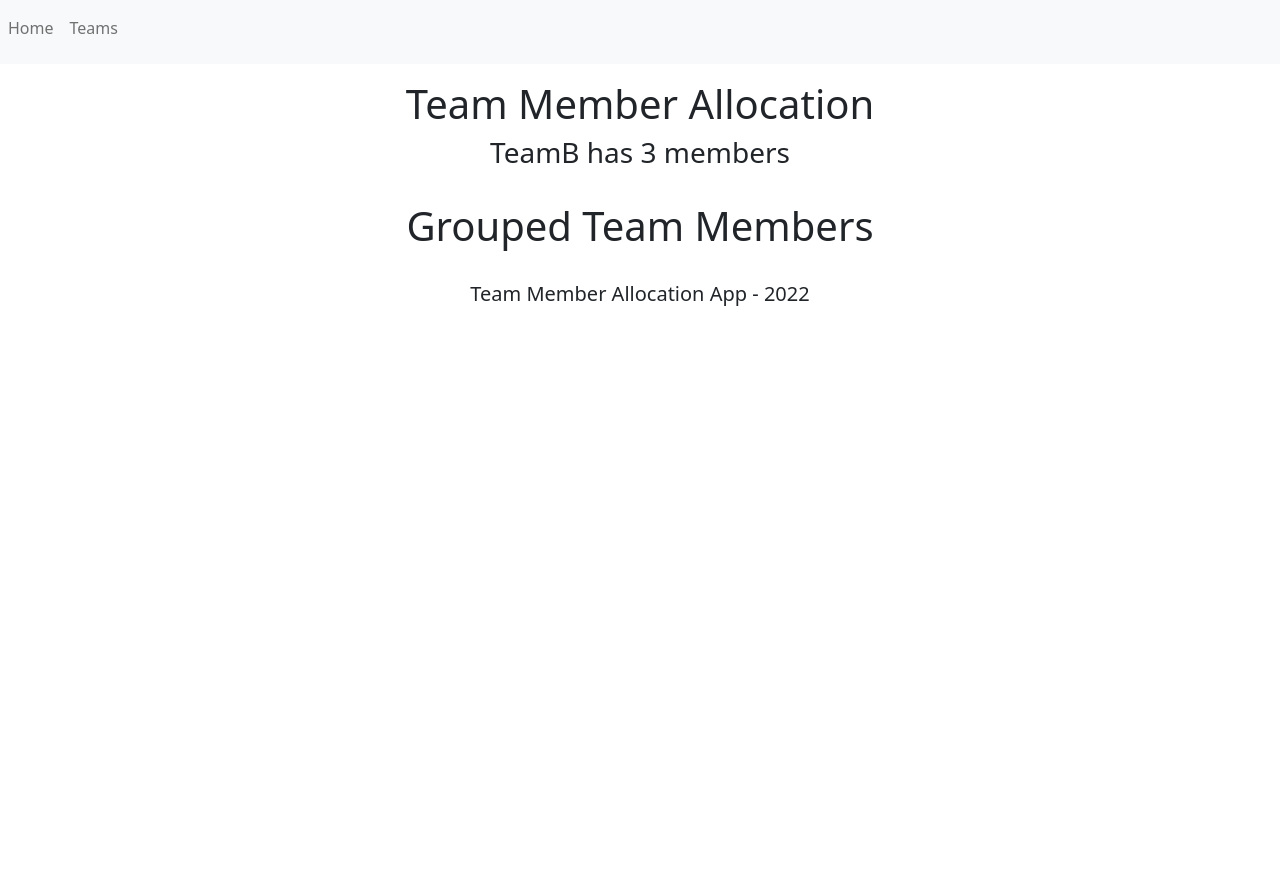
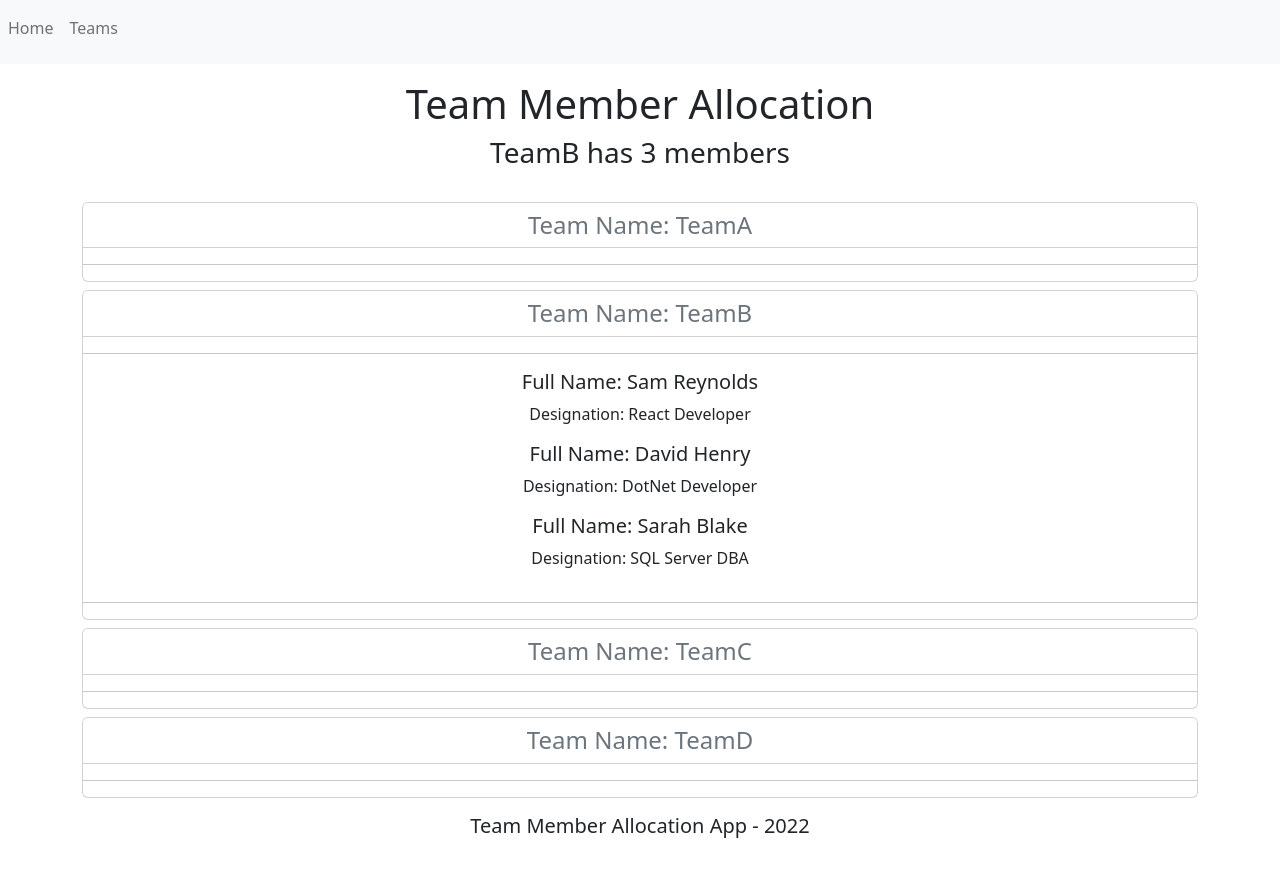
Before and after one commit to janiceh94/TeamMemberAllocation, a React (Create React App) app: page /GroupedTeamMembers in a window 1280 px wide. Before the commit the page ends 800 px from the top, so only its background shows below. Built offline with nearby package versions, Linux system fonts and the light colour scheme.

Commit message:
team member allocation page showing number of members and employees in each team

```diff
--- a/src/App.js
+++ b/src/App.js
@@ -1,6 +1,6 @@
 import './App.css';
 import Header from "./component/Header/Header";
-import Employee from "./Employees";
+import Employees from "./Employees";
 import Footer from "./component/Footer/Footer";
 import GroupedTeamMembers from './component/GroupedTeamMembers';
 import Nav from "./component/Nav";
@@ -10,9 +10,9 @@ import { BrowserRouter as Router, Route, Routes } from "react-router-dom"
 
 function App() {
 
-  const [selectedTeam, setSelectedTeam] = useState(JSON.parse   (localStorage.getItem("selectedTeam")) || "TeamB");
+  const [selectedTeam, setTeam] = useState(JSON.parse(localStorage.getItem('selectedTeam')) || "TeamB");
 
-  const [employees, setEmployees] = useState(JSON.parse(localStorage.getItem("employeeList")) || [{
+  const [employees, setEmployees] = useState(JSON.parse(localStorage.getItem('employeeList')) || [{
       id: 1,
       fullName: "Bob Jones",
       designation: "JavaScript Developer",
@@ -98,56 +98,61 @@ function App() {
     }]);
 
     useEffect(() => {
-      localStorage.setItem('employeeList', JSON.stringify(employees))
+      localStorage.setItem('employeeList', JSON.stringify(employees));
     }, [employees]);
 
     useEffect(() => {
-      localStorage.setItem('selectedTeam', JSON.stringify(selectedTeam))
+      localStorage.setItem('selectedTeam', JSON.stringify(selectedTeam));
     }, [selectedTeam]);
 
-    function handleTeamSelectionChange(event){
-        setSelectedTeam(event.target.value);
+    function handleTeamSelectionChange(event) {
+      setTeam(event.target.value);
     }
 
     //create box shadow over employee cards that are in the relevant team
-    function handleEmployeeCardClick(event){
-        const transformedEmployees = employees.map((employee) => employee.id === parseInt(event.currentTarget.id) ?
-        (employee.teamName === selectedTeam) ?
-        {
-            ...employee,
-            teamName: ""
-        } :
-        {
-            ...employee,
-            teamName: selectedTeam
-        } :
-        employee
-        );
+    function handleEmployeeCardClick(event) {
+      const transformedEmployees = employees.map(
+        (employee) => employee.id === parseInt(event.currentTarget.id)
+        ? (employee.teamName === selectedTeam)
+        ? { ...employee, teamName: '' }
+        : { ...employee, teamName: selectedTeam }
+        : employee);
       setEmployees(transformedEmployees);
     }
 
     return (
-    <div className="App">
       <Router>
-        <Nav/>
-        <Header selectedTeam={selectedTeam}
+        <Nav />
+        <Header
+          selectedTeam={selectedTeam}
           teamMemberCount={employees.filter((employee) => employee.teamName === selectedTeam).length}
         />
         <Routes>
-            <Route path="/" element={<Employee employees={employees}
+          <Route
+            path="/"
+            element={<Employees
+            employees={employees}
             selectedTeam={selectedTeam}
             handleEmployeeCardClick={handleEmployeeCardClick}
             handleTeamSelectionChange={handleTeamSelectionChange}
             />}>
           </Route>
-            <Route path="/GroupedTeamMembers" element =   {<GroupedTeamMembers/>}>
+          <Route
+            path="/GroupedTeamMembers"
+            element={<GroupedTeamMembers
+            employees={employees}
+            selectedTeam={selectedTeam}
+            setTeam={setTeam} />}
+          >
           </Route>
-            <Route path="*" element={<NotFound/>}>
+          <Route
+            path="*"
+            element={<NotFound />}
+          >
         </Route>
       </Routes>
-        <Footer/>
+      <Footer />
     </Router>
-    </div>
   );
 }
 
--- a/src/component/GroupedTeamMembers.jsx
+++ b/src/component/GroupedTeamMembers.jsx
@@ -1,11 +1,80 @@
-export default function GroupedTeamMembers(){
+import { useState } from "react";
+
+export default function GroupedTeamMembers({ employees, selectedTeam, setTeam }){
+
+    const [groupedEmployees, setGroupedData] = useState(groupTeamMembers());
+
+    function groupTeamMembers(){
+        let teams = [];
+
+        let teamAMembers = employees.filter((employee) => employee.teamName === 'TeamA');
+        let teamA = {
+            team: 'TeamA', members: teamAMembers, collapsed: selectedTeam === 'TeamA' ? false : true
+        }
+        teams.push(teamA);
+
+        let teamBMembers = employees.filter((employee) => employee.teamName === "TeamB");
+        let teamB = {
+            team:'TeamB', members: teamBMembers, collapsed: selectedTeam === "TeamB" ? false : true
+        }
+        teams.push(teamB);
+
+
+        let teamCMembers = employees.filter((employee) => employee.teamName === "TeamC");
+        let teamC = {
+            team:'TeamC', members: teamCMembers, collapsed: selectedTeam === "TeamC" ? false : true
+        }
+        teams.push(teamC);
+
+        let teamDMembers = employees.filter((employee) => employee.teamName === "TeamD");
+        let teamD = {
+            team:'TeamD', members: teamDMembers, collapsed: selectedTeam === "TeamD" ? false : true
+        }
+        teams.push(teamD);
+        return teams;
+    }
+
+    function handleTeamClick(event){
+        let transformedGroupData = groupedEmployees.map((groupedData) =>  groupedData.team === event.currentTarget.id
+        ? {
+            ...groupedData,
+            collapsed: !groupedData.collapsed
+        }
+        : groupedData);
+      setGroupedData(transformedGroupData);
+      setTeam(event.currentTarget.id);
+    }
+
     return (
         <main className="container">
-            <div className="row justify-content-center mt-3 mb-4">
-                <div className="col-8">
-                    <h1>Grouped Team Members</h1>
-                </div>
-            </div>
+            {
+                groupedEmployees.map((item) => {
+                    return (
+                      <div key={item.team} className='card mt-2' style={{ cursor: "pointer" }}>
+                        <h4 id={item.team} className="card-header text-secondary bg-white" onClick={handleTeamClick}>
+                          Team Name: {item.team}
+                        </h4>
+                        <div id={"collapse_" + item.team}
+                          className={item.collapsed === true ? "collapse" : ""}>
+                                <hr/>
+                                {
+                                    item.members.map(member => {
+                                        return (
+                                        <div className="mt-2">
+                                            <h5 className="card-title mt-2">
+                                            <span className="text-dark">Full Name: {member.fullName}</span>
+                                            </h5>
+                                            <p>Designation: {member.designation}</p>
+                                        </div>
+                                        );
+                                    })
+                                }
+                        </div>
+                        <hr />
+                    </div>
+                    );
+                })
+            }
         </main>
     )
 }
```
Lines whose indentation alone changed are shown as unchanged.
